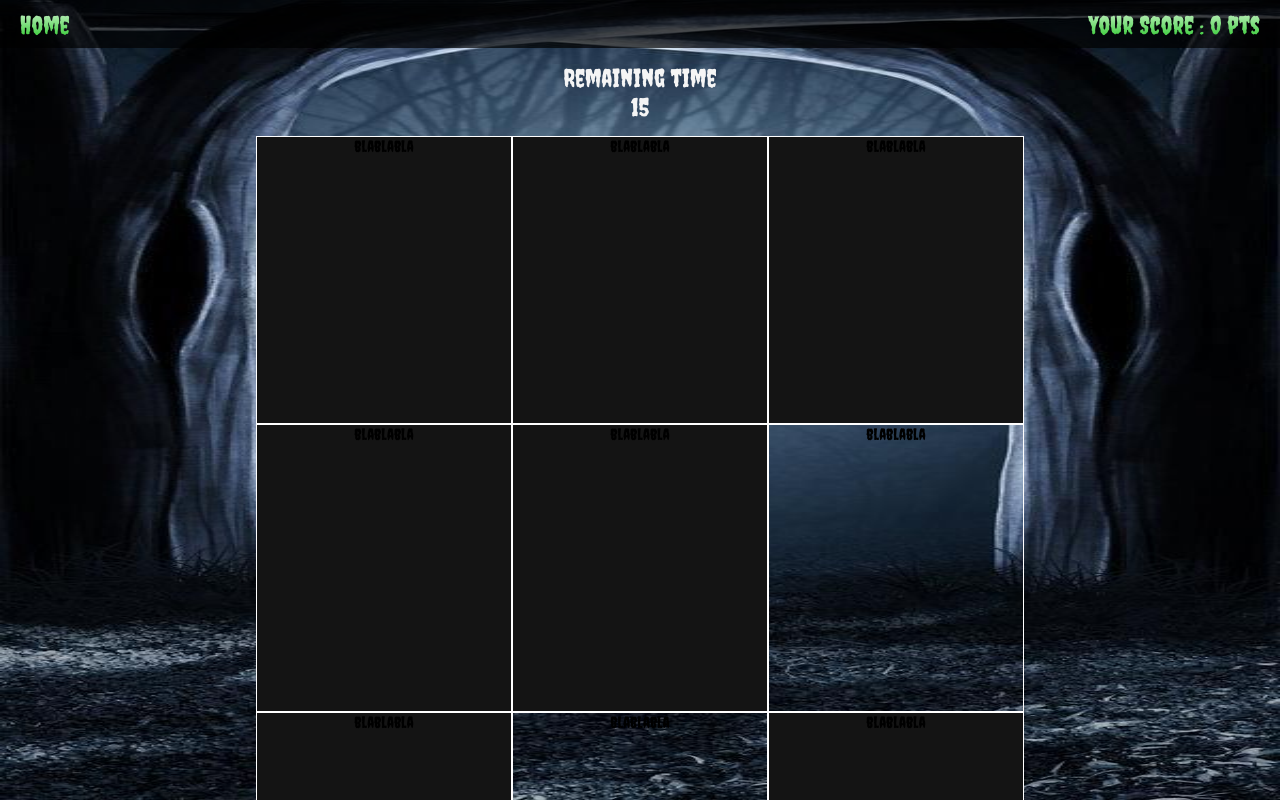
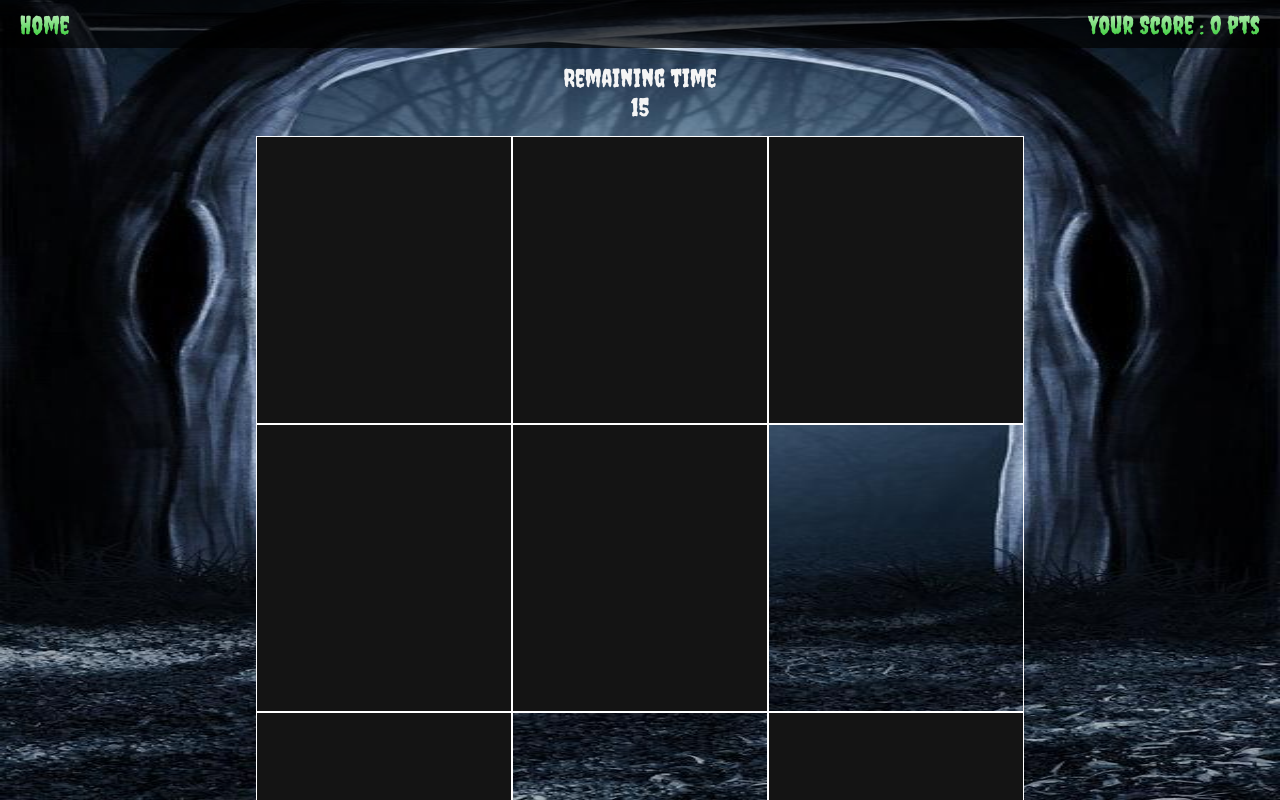
Before and after one commit to GautierMille/hackloween-quizz-movie, a React (Create React App) app in the folder hackloween/: page /LetsPlay in a window 1280 px wide. Shown: the top 800 px of the page. Built offline with nearby package versions, Linux system fonts and the light colour scheme; no server answers.

Commit message:
delete blablabla in grid

```diff
--- a/hackloween/src/components/LetsPlay.jsx
+++ b/hackloween/src/components/LetsPlay.jsx
@@ -73,9 +73,7 @@ class LetsPlay extends React.Component {
             {this.state.blurTab.map(row =>
               row.map(column => {
                 return (
-                  <div className={column === true ? "blur" : "noBlur"}>
-                    blablabla
-                  </div>
+                  <div className={column === true ? "blur" : "noBlur"}></div>
                 );
               })
             )}
```
